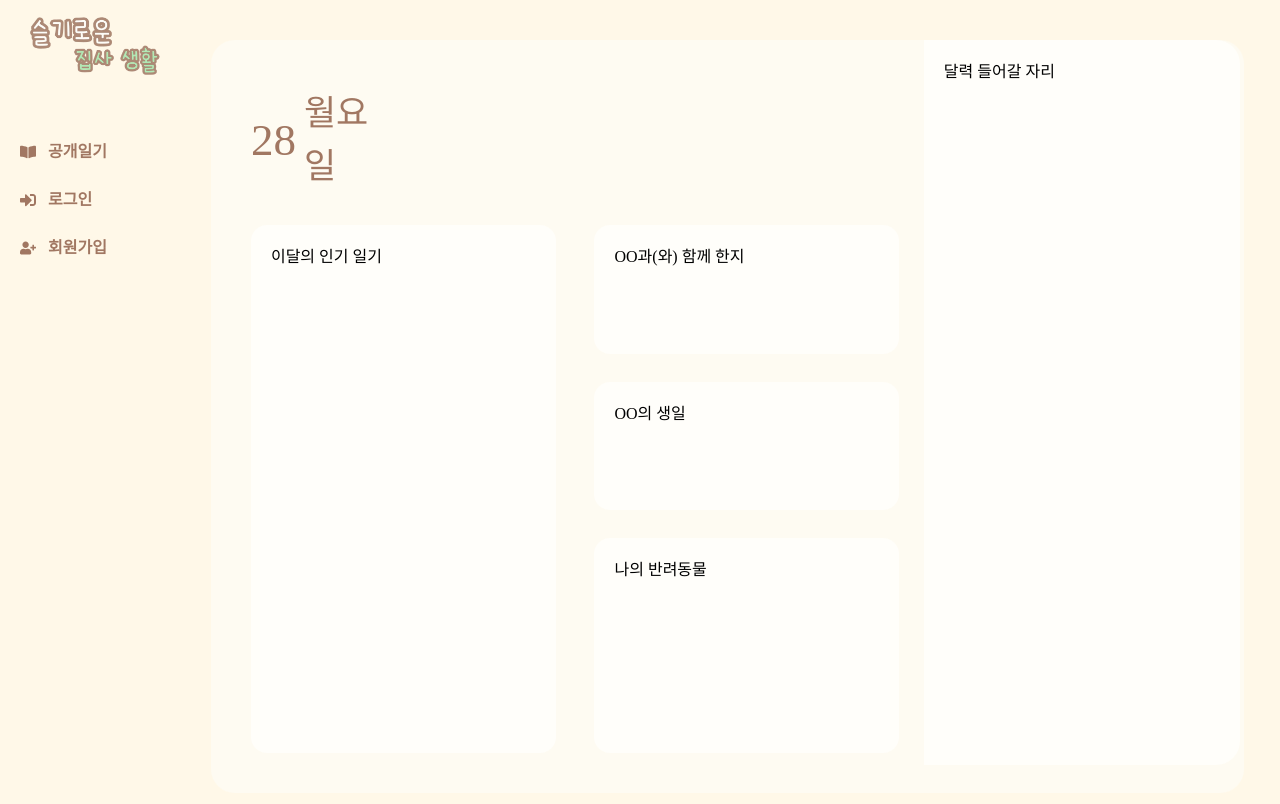
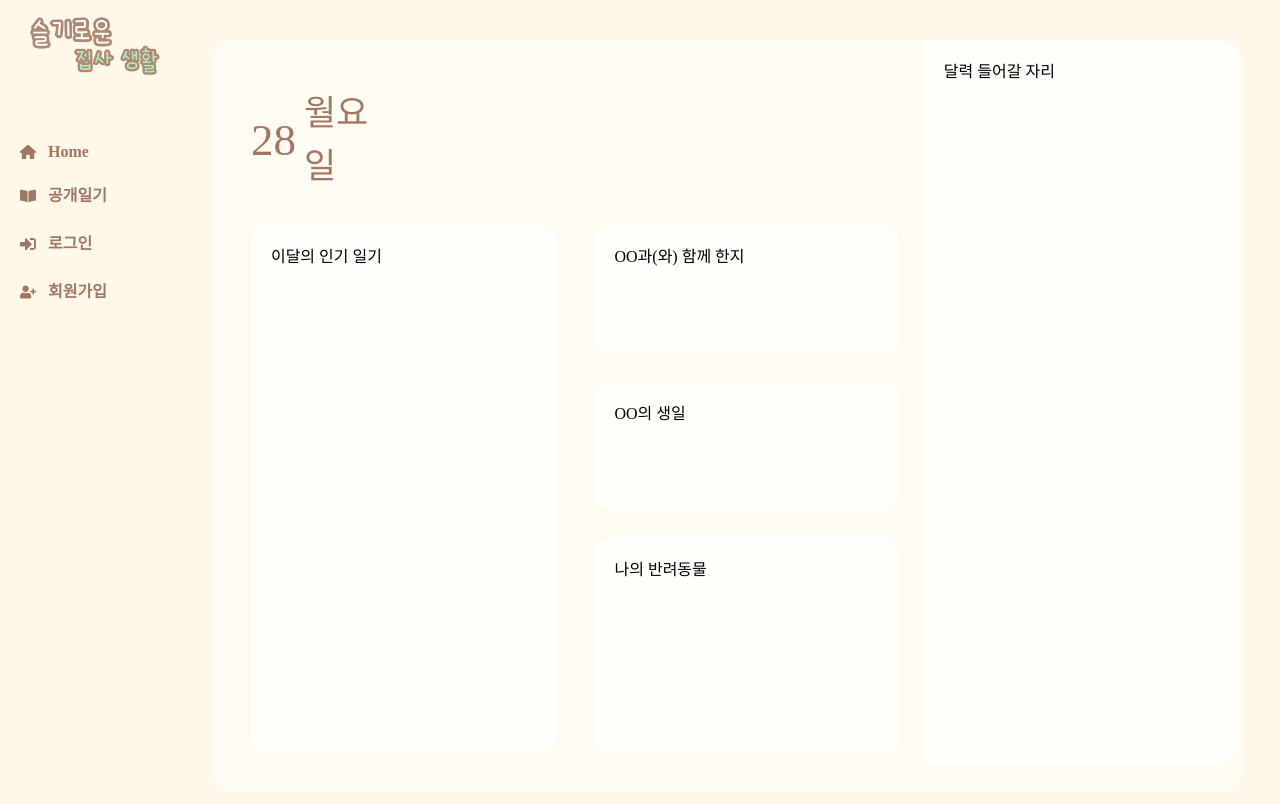
Before and after one commit to Sunjji/Sunjji, a Next.js app: page / in a window 1280 px wide. Shown: the top 804 px of the page. Built offline with nearby package versions, Linux system fonts and the light colour scheme; no server answers; a web font is replaced by a local one.

Commit message:
style: sidebar

```diff
--- a/app/(providers)/(root)/_components/SideBar.tsx
+++ b/app/(providers)/(root)/_components/SideBar.tsx
@@ -63,11 +63,11 @@ function SideBar() {
 
         {isAuthInitialized ? ( // isAuthInitialized가 true일때 출력(삼항연산자)
           <div className="text-BrownPoint font-bold">
+            <Link className="flex gap-x-3 items-center mb-5" href={"/"}>
+              <FaHouse /> Home
+            </Link>
             {isLoggedIn ? ( // isLoggedIn이 true일때 출력
               <>
-                <Link className="flex gap-x-3 items-center mb-5" href={"/"}>
-                  <FaHouse /> Home
-                </Link>
                 <Link
                   className="flex gap-x-3 items-center mb-5"
                   href={"/diaries"}
```
